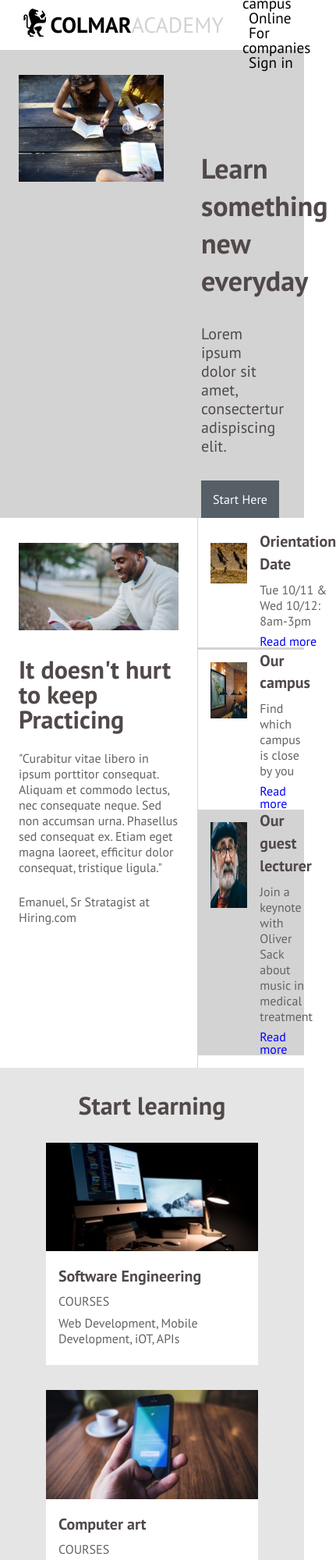
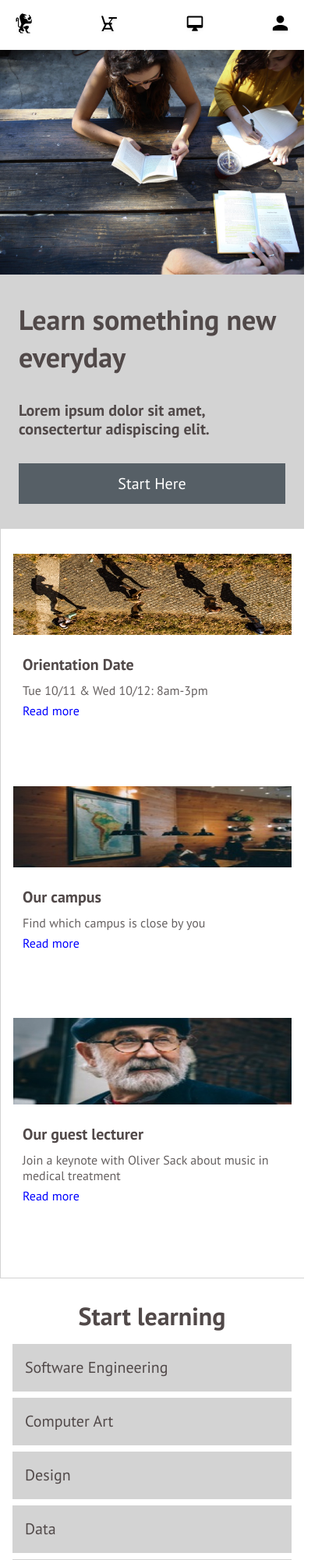
Before and after one commit to dsakai84/ColmarAcademy, a plain HTML site: page index.html in a window 390 px wide. Shown: the top 2000 px of the page at 78% size, 431 px wide, since content can reach past the window. Drawn offline with Linux system fonts and the light colour scheme.

Commit message:
final commit, completed project

```diff
--- a/index.html
+++ b/index.html
@@ -6,29 +6,32 @@
     <link rel="stylesheet" href="./resources/css/reset.css">
     <link rel="stylesheet" href="./resources/css/style.css">
     <link href="https://fonts.googleapis.com/css?family=PT+Sans:400,700" rel="stylesheet">
-
-
-
   </head>
   <body>
 
 <!---header------>
 
     <header>
-      <nav class="container">
-        <div>
+      <div class="container">
+        <div class="logo">
           <img src="./resources/images/ic-logo.svg" alt="logo">
           <span>COLMAR</span><span id="academy">ACADEMY</span>
         </div>
-        <div class="menu">
+        <nav class="menu">
           <ul>
             <li>On campus</li>
             <li>Online</li>
             <li>For companies</li>
             <li>Sign in</li>
           </ul>
-        </div>
-      </nav>
+        </nav>
+        <nav class="mobile-menu">
+          <img class="mobile-icon" src="./resources/images/ic-logo.svg" alt="Colmar Academy"/>
+          <img class="mobile-icon" src="./resources/images/ic-on-campus.svg" alt="on campus"/>
+          <img class="mobile-icon" src="./resources/images/ic-online.svg" alt="online"/>
+          <img class="mobile-icon" src="./resources/images/ic-login.svg" alt="sign in"/>
+        </nav>
+      </div>
     </header>
 
 <!---Main Banner------>
@@ -64,7 +67,8 @@
         </div>
         <div class="information-right">
           <div class="orientation box">
-            <img src="./resources/images/information-orientation.jpg" alt="orientation">
+            <img class="desktop" src="./resources/images/information-orientation.jpg" alt="orientation">
+            <img class="mobile" src="./resources/images/information-orientation-mobile.jpg" alt="orientation">
             <div class="info-block">
               <h5>Orientation Date</h5>
               <p>Tue 10/11 & Wed 10/12: 8am-3pm</p>
@@ -72,7 +76,8 @@
             </div>
           </div>
           <div class="campus box">
-            <img src="./resources/images/information-campus.jpg" alt="campus">
+            <img class="desktop" src="./resources/images/information-campus.jpg" alt="campus">
+            <img class="mobile" src="./resources/images/information-campus-mobile.jpg" alt="campus">
             <div class="info-block">
               <h5>Our campus</h5>
               <p>Find which campus is close by you</p>
@@ -80,7 +85,8 @@
             </div>
           </div>
           <div class="lecture box">
-            <img src="./resources/images/information-guest-lecture.jpg" alt="guest lecture">
+            <img class="desktop" src="./resources/images/information-guest-lecture.jpg" alt="guest lecture">
+            <img class="mobile" src="./resources/images/information-guest-lecture-mobile.jpg" alt="guest lecture">
             <div class="info-block">
               <h5>Our guest lecturer</h5>
               <p>Join a keynote with Oliver Sack about music in medical treatment</p>
@@ -144,6 +150,14 @@
             <p>Analytics, Content Marketing, Mobile Marketing</p>
           </div>
         </div>
+        <div class="course-mobile">
+          <h5>Software Engineering</h5>
+          <h5>Computer Art</h5>
+          <h5>Design</h5>
+          <h5>Data</h5>
+          <h5>Business</h5>
+          <h5>Marketing</h5>
+        </div>
       </div>
     </div>
 
@@ -152,6 +166,11 @@
     <div class="thesis">
       <h4>Thesis exhibit</h4>
       <div class="container">
+        <div class="mobile-vid">
+          <video autoplay muted loop>
+            <source src="./resources/videos/thesis.mp4" type="video/mp4">
+          </video>
+        </div>
         <div class="thesis-left">
           <video autoplay muted loop>
             <source src="./resources/videos/thesis.mp4" type="video/mp4">
@@ -181,13 +200,11 @@
       </div>
     </div>
 
+<!---footer------>
 
-
-
-<!---footer------>
     <footer>
       <div class="container">
-        <p>2016 Colmar Academy. All rights reserved</p>
+        <p>©2016 Colmar Academy. All rights reserved</p>
         <nav class="footer-nav">
           <a href="#">Terms</a>
           <a href="#">Privacy</a>
@@ -195,6 +212,5 @@
       </div>
     </footer>
 
-
   </body>
 </html>
--- a/resources/css/style.css
+++ b/resources/css/style.css
@@ -13,6 +13,12 @@ body {
   margin: auto;
 }
 
+@media only screen and (max-width: 480px) {
+  .container {
+    width: 100%;
+  }
+}
+
 h1 {
   font-size: 2.25rem;
   line-height: 3rem;
@@ -24,14 +30,13 @@ h3 {
   font-size: 1.25rem;
   line-height: 1.5rem;
   color: #514949;
-
+  font-weight: 700;
 }
 
 h4 {
   font-size: 2rem;
   font-weight: 700;
   color: #514949;
-
 }
 
 h5 {
@@ -44,28 +49,29 @@ h5 {
  p {
    line-height: 1.25rem;
    color: #666161;
+ }
 
- }
+/* header */
 
 header {
   background-color: white;
 }
 
-nav {
+header .container {
   display: flex;
   align-items: center;
   justify-content: space-between;
   height: 4rem;
 }
 
-nav div {
+header .logo {
   display: flex;
   align-items: center;
   padding-left: 1.5rem;
   height: 2rem;
 }
 
-nav span {
+.logo span {
   font-size: 1.75rem;
   font-weight: 700;
 }
@@ -87,6 +93,35 @@ nav li {
 header img {
   height: 3rem;
 }
+
+.mobile-menu {
+  display: none;
+}
+
+@media only screen and (max-width: 480px) {
+
+  .menu {
+    display: none;
+  }
+
+  header .logo {
+    display: none;
+  }
+
+  nav.mobile-menu {
+    width: 100%;
+    display: flex;
+    justify-content: space-between;
+    align-items: center;
+    padding: 0 1rem;
+  }
+
+  .mobile-icon {
+    width: 8%;
+  }
+}
+
+
 
 /* main banner */
 
@@ -132,12 +167,45 @@ header img {
 .heading a {
   text-align: center;
   background-color: #565f66;
+  font-size: 1.25rem;
   color: white;
   padding-top: 1rem;
   padding-bottom: 1rem;
   text-decoration: none;
+}
 
+.heading a:hover {
+  background-color: #9a9ea5;
 }
+
+@media only screen and (max-width: 480px) {
+  .main-banner .container {
+    display: flex;
+    justify-content: space-between;
+    flex-direction: column;
+    align-items: center;
+  }
+
+  .main-banner .studying {
+    width: 100%;
+    padding: 0px 0px;
+  }
+
+  .words {
+    width: 100%;
+  }
+
+  .heading {
+    margin: 32px 24px;
+    padding-left: 0px;
+    align-items: center;
+  }
+
+  .heading a {
+    width: 100%;
+  }
+}
+
 
 /* second banner */
 
@@ -169,6 +237,7 @@ header img {
 }
 
 .information-left .emanuel {
+  color: black;
 }
 
 .information-right {
@@ -190,6 +259,7 @@ header img {
  .box {
   width: 100%;
   display: flex;
+  align-items: center;
 }
 
 .orientation {
@@ -203,8 +273,6 @@ header img {
 .info-block {
   display: flex;
   flex-direction: column;
-  justify-content: center;
-  text-align:
   padding: .5rem;
   width: 65%;
 }
@@ -216,6 +284,51 @@ header img {
 .info-block a {
   text-decoration: none;
   color: blue;
+}
+
+.box .mobile {
+  display: none;
+}
+
+@media only screen and (max-width: 480px) {
+
+  .information-left {
+    display: none;
+  }
+
+  .information-right {
+    width: 100%;
+    padding: 1rem 1rem 2rem 1rem;
+    border-bottom: 1px solid lightgray;
+  }
+
+  .box {
+    display: flex;
+    flex-direction: column;
+    width: 100%;
+  }
+
+  .box img.desktop {
+    display: none;
+  }
+
+  .box img.mobile {
+    display: flex;
+    width: 100%;
+  }
+
+  .info-block {
+    width: 100%;
+    padding-left: 2rem;
+  }
+  .orientation {
+    border: none;
+  }
+
+  .lecture {
+    background-color: white;
+  }
+
 }
 
 /* Third Banner */
@@ -255,6 +368,43 @@ header img {
   padding-top: .5rem;
 }
 
+.course-mobile {
+  display: none;
+}
+
+@media only screen and (max-width: 480px) {
+
+  .courses {
+    background-color: white;
+  }
+
+  .course-info {
+    display: none;
+  }
+
+  .courses .container {
+    justify-content: flex-start;
+    border-bottom: 1px solid lightgrey;
+    padding-bottom: 1.75rem;
+  }
+
+  .course-mobile {
+    display: flex;
+    flex-direction: column;
+    width: 100%;
+  }
+
+  .course-mobile h5 {
+    background-color: lightgray;
+    font-weight: 400;
+    padding: 1rem 1rem;
+    margin: .25rem 1rem;
+    text-align: left;
+  }
+
+
+}
+
 /* fourth banner */
 
 .thesis {
@@ -282,7 +432,7 @@ header img {
   object-fit: contain;
 }
 
-.thesis-left h4 {
+.thesis-left h5 {
   padding-top: 1.5rem;
 }
 
@@ -316,9 +466,37 @@ header img {
   padding-top: 1rem;
 }
 
+.mobile-vid {
+  display: none;
+}
 
+@media only screen and (max-width: 480px) {
 
+  .thesis-left {
+    display: none;
+  }
 
+  .thesis-right {
+    display: none;
+  }
+
+  .thesis .container {
+    padding: 0;
+    margin-top: 2rem;
+    margin-bottom: 0;
+  }
+
+  .mobile-vid {
+    display: flex;
+    align-items: flex-start;
+  }
+
+  video {
+    width: 100%;
+    object-fit: contain;
+  }
+
+}
 
 /* footer */
 
@@ -333,12 +511,13 @@ footer .container {
   justify-content: space-between;
   align-items: center;
   margin-top: 1rem;
+  padding-bottom: 2.5rem;
 }
 
 footer p {
   padding-left: 1.5rem;
   padding-right:1.5rem;
-  color: grey;
+  color: black;
 }
 
 footer nav {
@@ -346,8 +525,19 @@ footer nav {
 }
 
 .footer-nav a {
-  display: flex;
   padding-right: 1rem;
   text-decoration: none;
   color: grey;
 }
+
+@media only screen and (max-width: 480px) {
+
+  .footer-nav {
+    display: none;
+  }
+
+  footer .container {
+    padding-top: 1.5rem;
+    padding-bottom: 1rem;
+  }
+}
```
Also changed, not shown: 2 other files.
